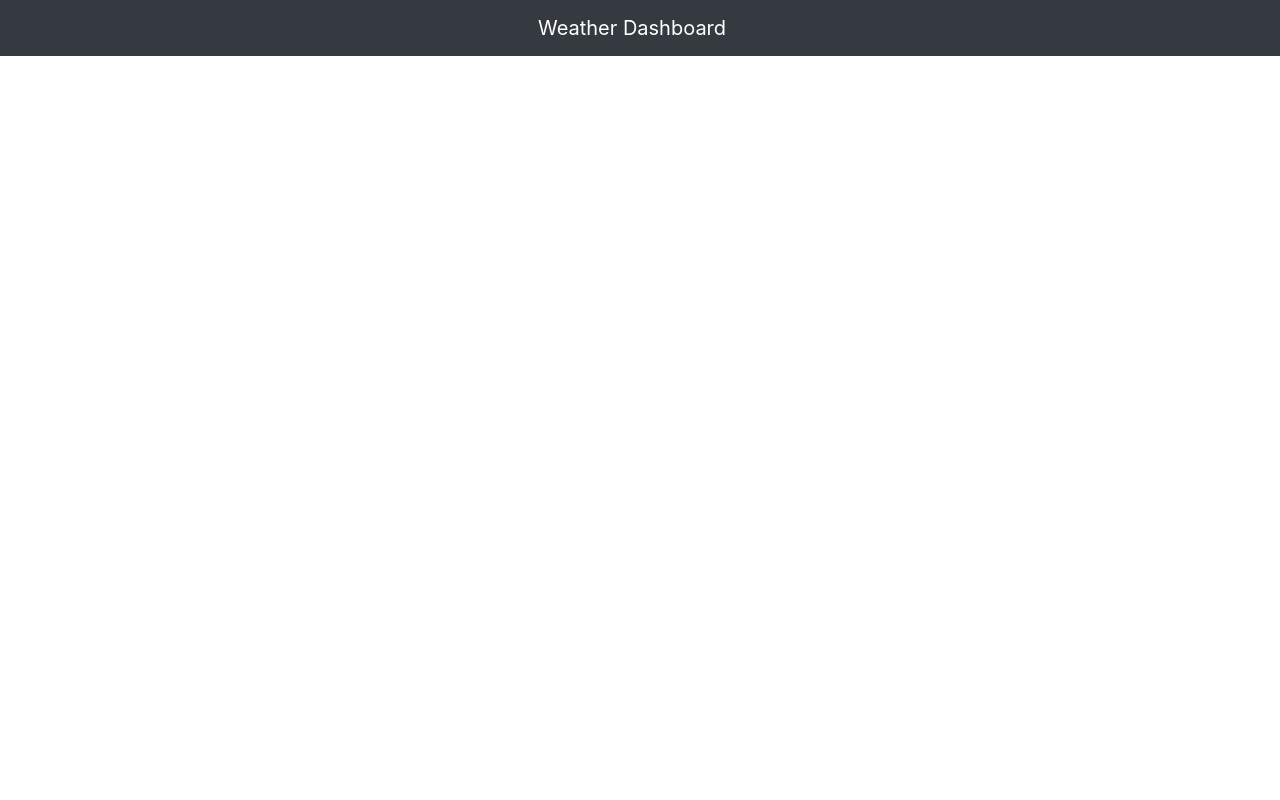
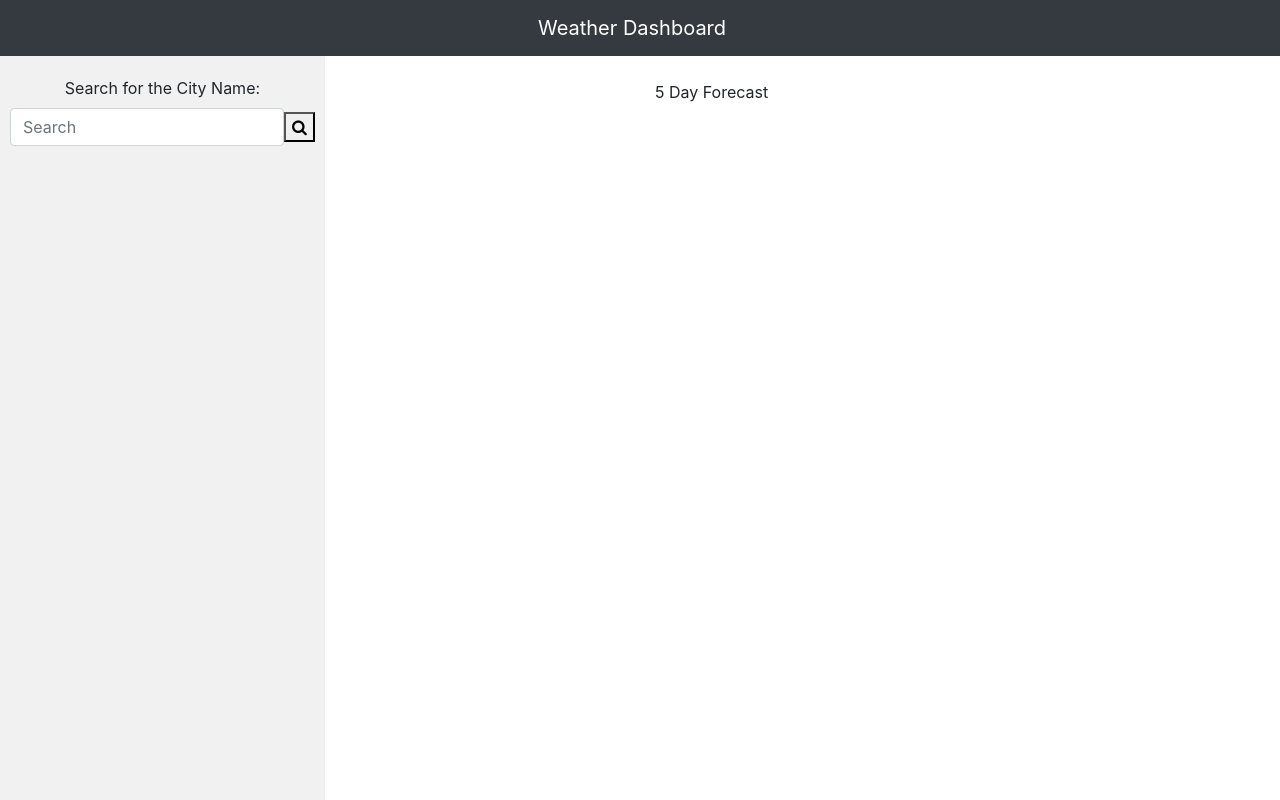
Before and after one commit to Magrishb/07-server-side-API, a plain HTML site: page index.html in a window 1280 px wide. Drawn offline with nearby package versions, Linux system fonts and the light colour scheme.

Commit message:
Added a sideNav for the search bar and button.

```diff
--- a/index.html
+++ b/index.html
@@ -20,6 +20,29 @@
         </nav>
 
 
+
+
+        <div class="container" id="main-container"></div>
+            <div class="row">
+                <div class="col" id="search-bar">
+                    <div class="sidenav">
+                        <label for="exampleFormControlInput1">Search for the City Name:</label>
+                        <form class="form-inline" id="search-history">
+                            <input type="text" class="form-control" id="search-term" placeholder="Search" aria-label="Search"/>
+                            <button type="submit"><i class="fa fa-search"></i></button>
+                        </form>
+                    </div>
+                </div>
+            </div>
+            <br>
+            <div class="row">
+                <div class="col" id="current-weather-data"></div>
+                <div class="col" id="current-weather-data">
+
+                    <h9>5 Day Forecast</h9>
+                </div>
+        </div>
+
         <script
             src="https://code.jquery.com/jquery-3.5.1.min.js"
             integrity="sha256-9/aliU8dGd2tb6OSsuzixeV4y/faTqgFtohetphbbj0="
```
